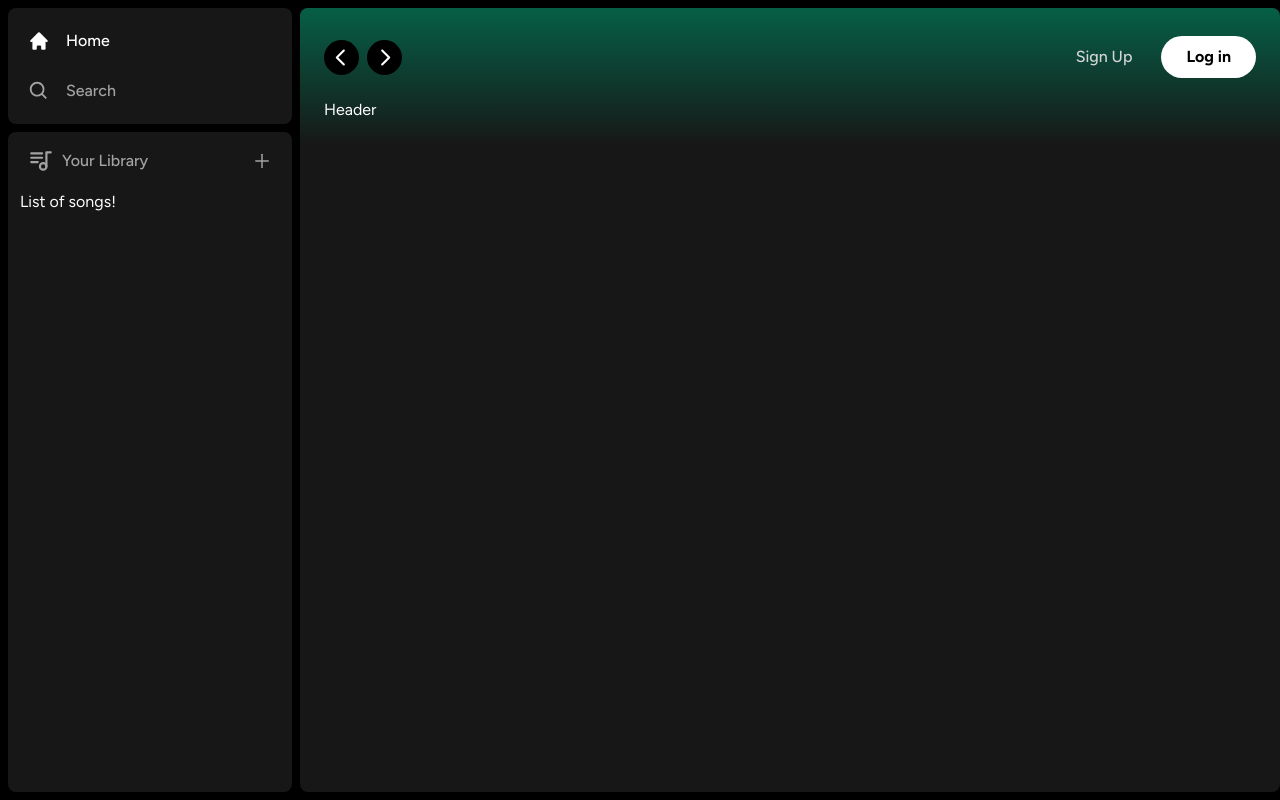
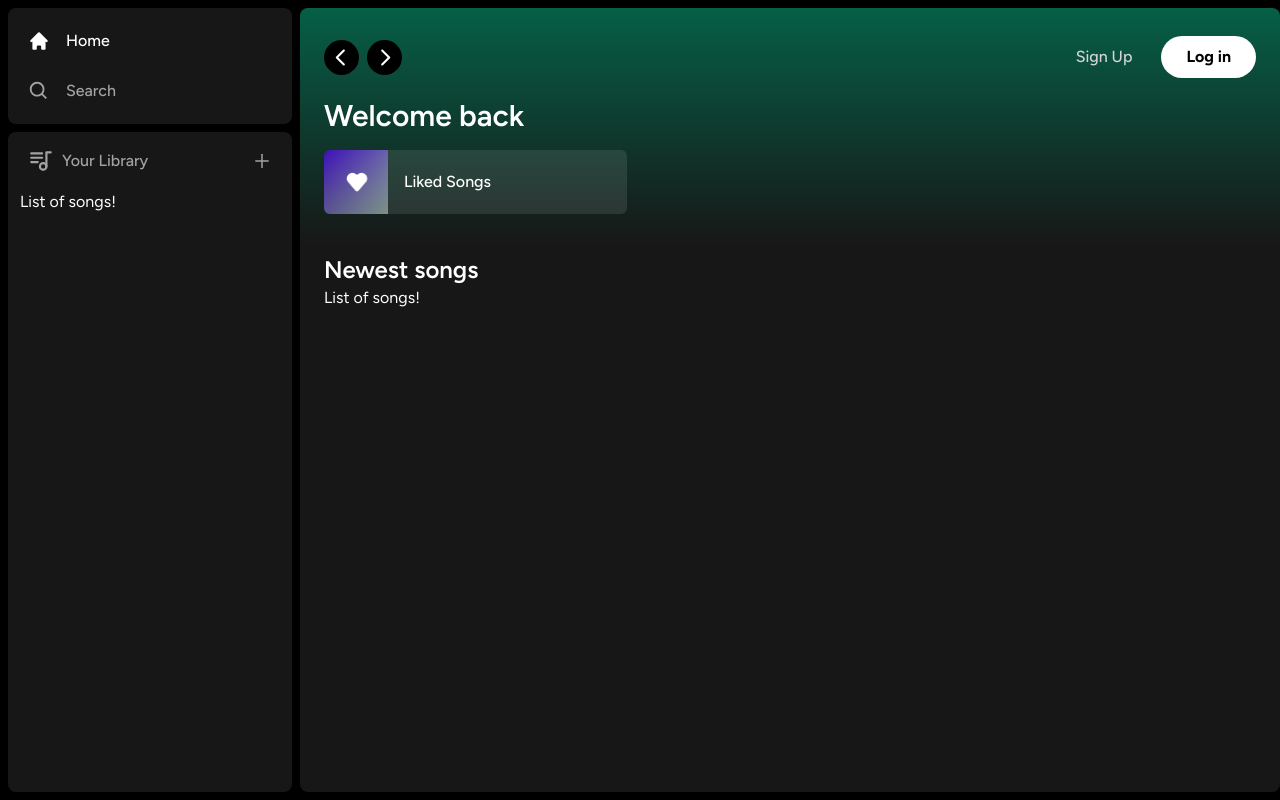
Before and after one commit to jaimevillegas/spotify-clone, a Next.js app: page / in a window 1280 px wide. Built offline with nearby package versions, Linux system fonts and the light colour scheme.

Commit message:
FInish Layout

```diff
--- a/app/(site)/page.tsx
+++ b/app/(site)/page.tsx
@@ -1,4 +1,5 @@
 import Header from '@/components/Header'
+import ListItem from '@/components/ListItem'
 
 export default function Home() {
   return (
@@ -12,9 +13,42 @@
     '>
 
       <Header>
-        Header
+        <div className='mb-2'>
+          <h1 className='
+            text-white
+            text-3xl
+            font-semibold
+          '>
+            Welcome back
+          </h1>
+          <div
+            className='
+              grid
+              grid-cols-1
+              sm:grid-cols-2
+              xl:grid-cols-3
+              2xl:grid-cols-4
+              gap-3
+              mt-4
+          '>
+            <ListItem
+              image="/images/liked.png"
+              name="Liked Songs"
+              href='/liked'
+            />
+          </div>
+        </div>
       </Header>
-
+      <div className='mt-2 mb-7 px-6'>
+        <div className='flex justify-between items-center'>
+          <h1 className='text-white text-2xl font-semibold'>
+            Newest songs
+          </h1>
+        </div>
+        <div>
+          List of songs!
+        </div>
+      </div>
     </div>
   )
 }
--- /dev/null
+++ b/components/ListItem.tsx
@@ -0,0 +1,83 @@
+"use client";
+
+import { useRouter } from "next/navigation";
+import Image from "next/image";
+import { FaPlay } from "react-icons/fa";
+
+interface ListItemProps {
+  image: string;
+  name: string;
+  href: string;
+}
+
+const ListItem: React.FC<ListItemProps> = ({
+  image,
+  name,
+  href
+}) => {
+  const router = useRouter();
+
+  const onClick = () => {
+    // Add authentication before push
+    router.push(href);
+  }
+
+  return (
+    <button
+      onClick={onClick}
+      className="
+        relative
+        group
+        flex
+        items-center
+        rounded-md
+        overflow-hidden
+        gap-x-4
+        bg-neutral-100/10
+        hover:bg-neutral-100/20
+        transition
+        pr-4
+      "
+    >
+      <div className="
+        relative
+        min-h-[64px]
+        min-w-[64px]
+      ">
+        <Image
+          className='object-cover'
+          fill
+          src={image}
+          alt={name}
+        />
+      </div>
+      <p className="
+        font-medium
+        truncate
+        py-5
+      ">
+        {name}
+      </p>
+      <div
+        className="
+          absolute
+          transition
+          opacity-0
+          rounded-full
+          flex
+          items-center
+          justify-center
+          bg-green-500
+          p-4
+          drop-shadow-md
+          right-5
+          group-hover:opacity-100
+          hover:scale-110
+      ">
+        <FaPlay className="text-black"/>
+      </div>
+    </button>
+  );
+}
+
+export default ListItem;
```
Also changed, not shown: public/images/liked.png (added).
